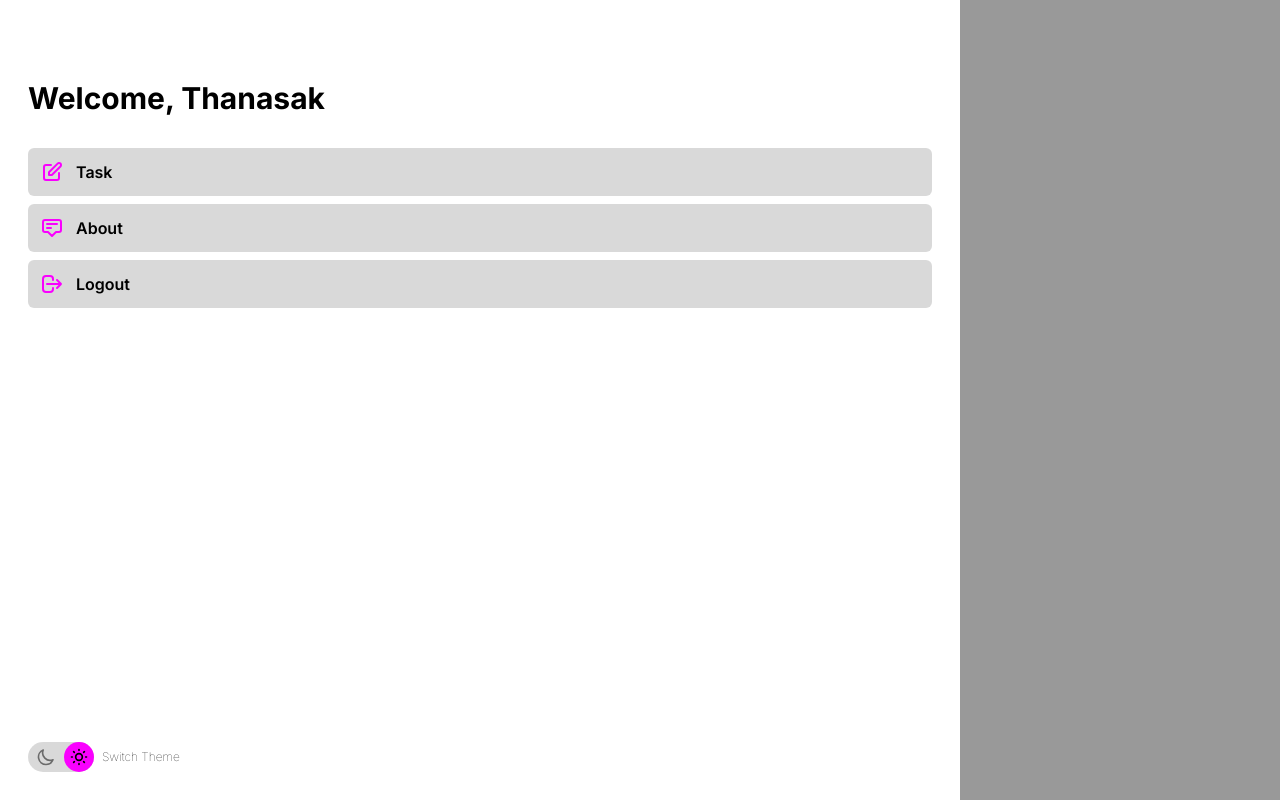
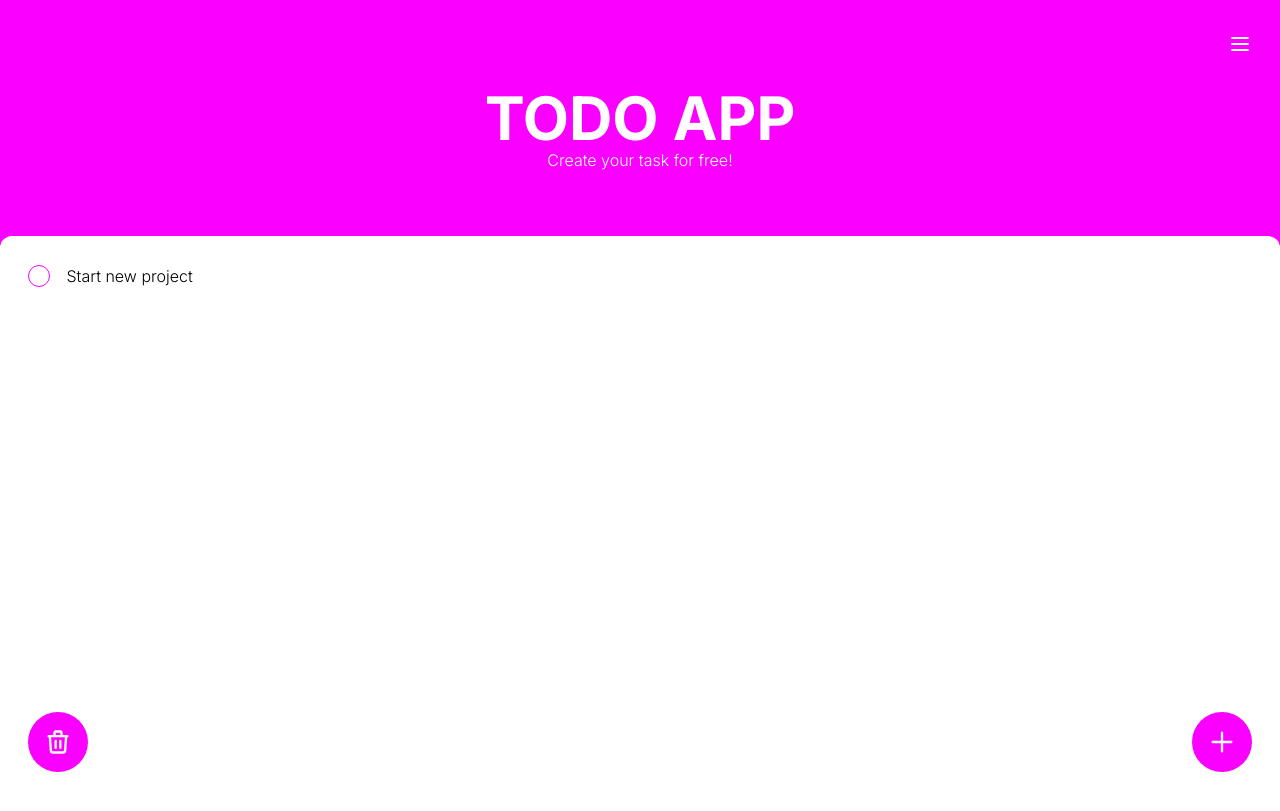
Before and after one commit to Dope21/react-todo-app, a React (Create React App) app: page / in a window 1280 px wide. Built offline with nearby package versions, Linux system fonts and the light colour scheme.

Commit message:
update 08/06/2022

```diff
--- a/src/App.js
+++ b/src/App.js
@@ -1,29 +1,26 @@
 import { BrowserRouter as Router, Routes, Route } from 'react-router-dom';
-import Content from "./components/Content";
 import Hero from "./components/Hero";
 import Sidebar from "./components/Sidebar";
 import Task from './components/pages/Task';
-import { useState } from 'react';
+import About from './components/pages/About';
+import Login from './components/pages/Login';
+import Register from './components/pages/Register';
 
 function App() {
-
-  const [navShow, setNavShow] = useState(true)
-  const handleNavShow = () => {
-    setNavShow(false)
-  }
 
   return (
     <>
     <Router>
-        <div className="relative w-full h-screen">
-          <div className={"absolute inset-0 bg-black opacity-40 " + (navShow ? "visible" : "invisible")} onClick={handleNavShow}></div>
-          <Sidebar visibility={navShow ? "" : "translate-x-[-100%]"}/>
+        <div className="relative w-full h-screen bg-purple-main">
+          <div className={"absolute inset-0 bg-white dark:bg-black opacity-40 invisible"} />
+          <Sidebar />
           <Hero/>
-          <Content>
             <Routes>
               <Route path='/' exact element={<Task />}/>
+              <Route path='/about' exact element={<About />}/>
+              <Route path='/login' exact element={<Login />}/>
+              <Route path='/register' exact element={<Register/>}/>
             </Routes>
-          </Content>
         </div>
     </Router>
     </>
--- a/src/components/Content.js
+++ /dev/null
@@ -1,9 +0,0 @@
-import React from 'react'
-
-function Content() {
-  return (
-    <div></div>
-  )
-}
-
-export default Content
--- a/src/components/Hero.js
+++ b/src/components/Hero.js
@@ -1,8 +1,24 @@
+import { MenuIcon } from '@heroicons/react/outline'
 import React from 'react'
 
 function Hero() {
+
+  const handleMenu = () => {
+
+  }
+
   return (
-    <div></div>
+    <>
+      <div className='text-white px-7 py-8'>
+        <div className='w-full'>
+          <MenuIcon className='w-6 ml-auto cursor-pointer' onClick={handleMenu}/>
+        </div>
+        <div className='flex flex-col items-center justify-center py-8'>
+          <h1 className='font-bold text-6xl'>TODO APP</h1>
+          <p className='font-light'>Create your task for free!</p>
+        </div>
+      </div>
+    </>
   )
 }
 
--- a/src/components/Sidebar.js
+++ b/src/components/Sidebar.js
@@ -2,7 +2,7 @@ import React, { useEffect, useState } from 'react'
 import { Link } from 'react-router-dom'
 import { PencilAltIcon, AnnotationIcon, LogoutIcon, MoonIcon, SunIcon } from '@heroicons/react/outline'
 
-function Sidebar(props) {
+function Sidebar() {
 
     const [currentTheme, setCurrentTheme] = useState(localStorage.theme)
 
@@ -16,7 +16,7 @@ function Sidebar(props) {
     }, [currentTheme])
 
     return (
-    <nav className={'text-black bg-white dark:text-white dark:bg-purple-dark w-3/4 fixed h-screen pt-20 px-7 pb-7 flex flex-col transition-all ' + props.visibility}>
+    <nav className={'text-black bg-white dark:text-white dark:bg-purple-dark w-3/4 fixed h-screen pt-20 px-7 pb-7 flex flex-col transition-all translate-x-[-100%]'}>
         <div>
             <h2 className='text-3xl font-bold transition-all'>Welcome, Thanasak</h2>
             <ul className='pt-8 flex flex-col gap-2'>
--- /dev/null
+++ b/src/components/TaskItem.js
@@ -0,0 +1,18 @@
+import React from 'react'
+import { CheckCircleIcon } from '@heroicons/react/solid'
+
+function TaskItem() {
+  return (
+    <>
+        <li className='flex items-center gap-4 text-black dark:text-white'>
+            <div className='flex cursor-pointer'>
+                <span className='w-[22.4px] h-[22.4px] rounded-full border border-purple-main' />
+                <CheckCircleIcon className='w-7 text-purple-main cursor-pointer hidden'/>
+            </div>
+            <p className='font-light'>Start new project</p>
+        </li>
+    </>
+  )
+}
+
+export default TaskItem
--- /dev/null
+++ b/src/components/pages/About.js
@@ -0,0 +1,13 @@
+import React from 'react'
+
+function About() {
+  return (
+    <>
+      <main className='bg-white dark:bg-purple-dark rounded-t-xl h-[575px] p-7'>
+
+      </main>
+    </>
+  )
+}
+
+export default About
--- /dev/null
+++ b/src/components/pages/Login.js
@@ -0,0 +1,13 @@
+import React from 'react'
+
+function Login() {
+  return (
+    <>
+      <main className='bg-white dark:bg-purple-dark rounded-t-xl h-[575px] p-7'>
+
+      </main>
+    </>
+  )
+}
+
+export default Login
--- /dev/null
+++ b/src/components/pages/Register.js
@@ -0,0 +1,13 @@
+import React from 'react'
+
+function Register() {
+  return (
+    <>
+      <main className='bg-white dark:bg-purple-dark rounded-t-xl h-[575px] p-7'>
+
+      </main>
+    </>
+  )
+}
+
+export default Register
--- a/src/components/pages/Task.js
+++ b/src/components/pages/Task.js
@@ -1,8 +1,29 @@
+import { PlusIcon, TrashIcon } from '@heroicons/react/outline'
 import React from 'react'
+import TaskItem from '../TaskItem'
 
 function Task() {
+
   return (
-    <div>Task</div>
+    <>
+      <main className='bg-white dark:bg-purple-dark rounded-t-xl min-h-[575px] px-7 pt-7 pb-28'>
+        <div className='h-full'>
+          <div>
+            <ul className='flex flex-col gap-4'>
+              <TaskItem/>
+            </ul>
+          </div>
+          <div className='flex items-center justify-between fixed bottom-0 left-0 w-full p-7'>
+            <div className='bg-purple-main rounded-full text-white w-[60px] h-[60px] flex items-center justify-center cursor-pointer'>
+              <TrashIcon className='w-7'/>
+            </div>
+            <div className='bg-purple-main rounded-full text-white w-[60px] h-[60px] flex items-center justify-center cursor-pointer'>
+              <PlusIcon className='w-7'/>
+            </div>
+          </div>
+        </div>
+      </main>
+    </>
   )
 }
 
```
